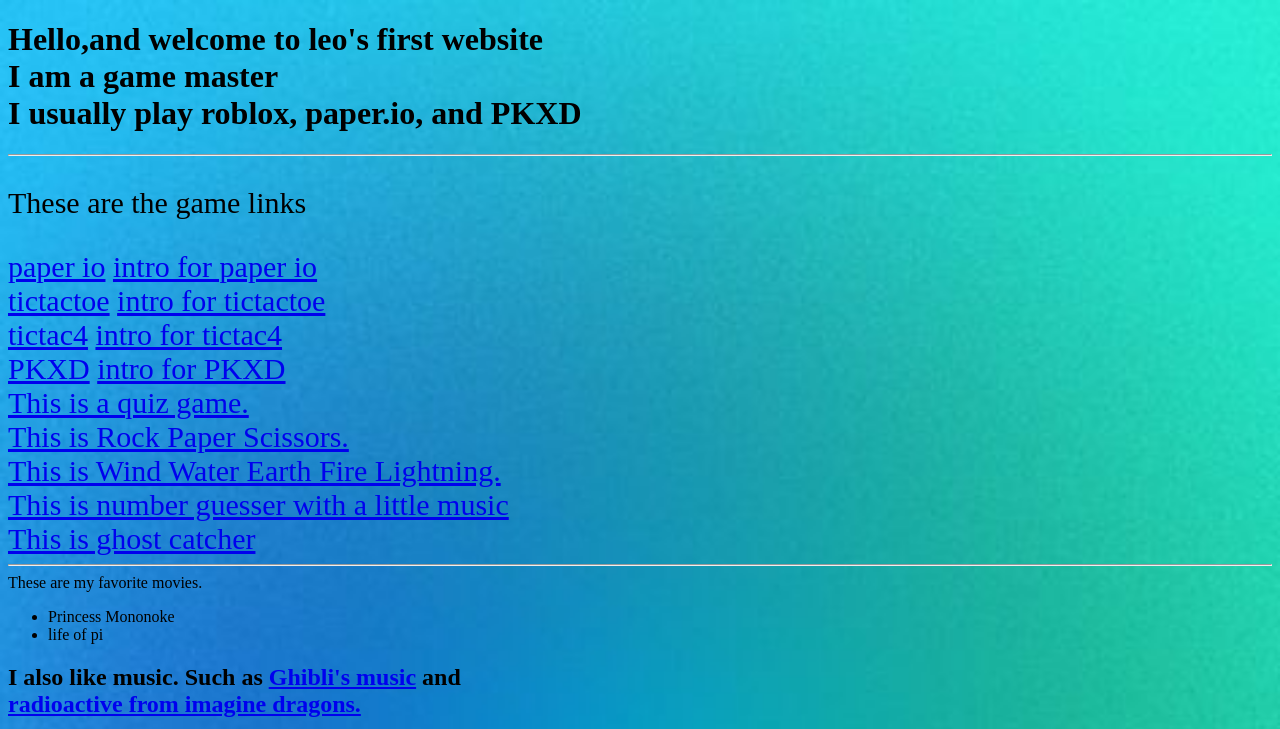
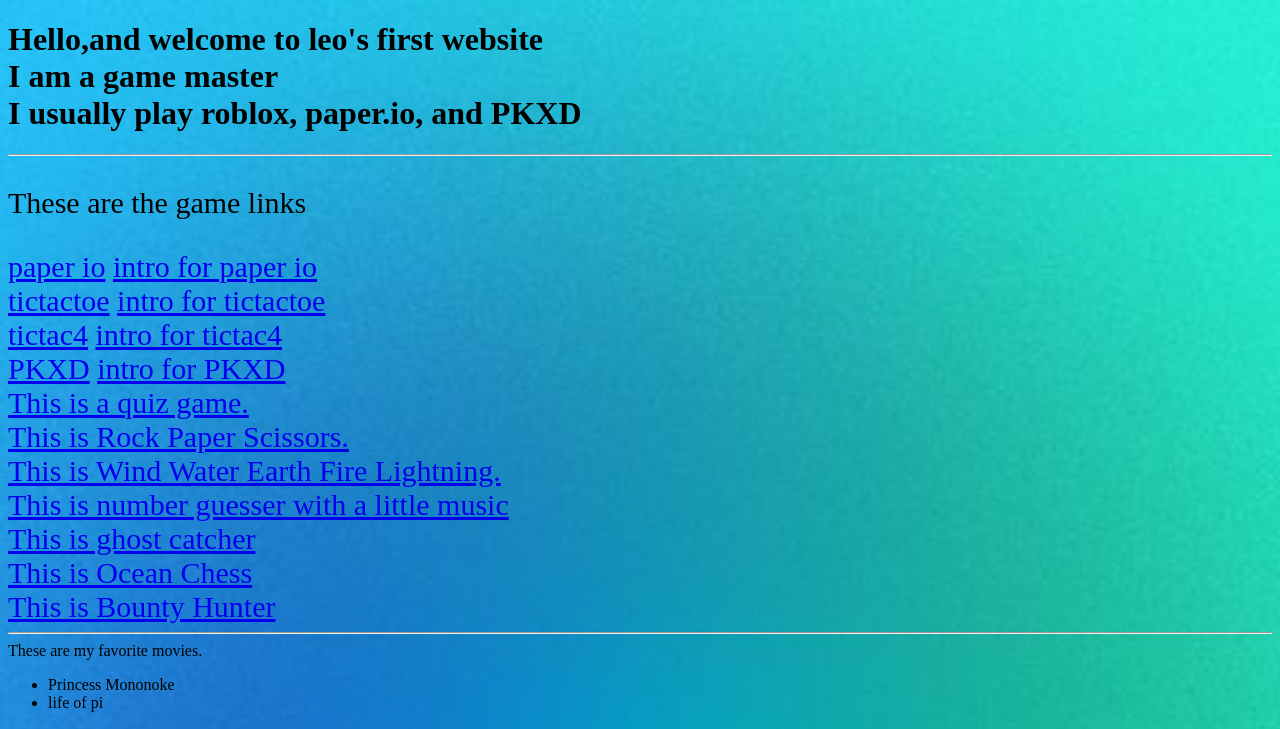
Before and after one commit to leoyuantx/leoyuantx.github.io, a plain HTML site: page index.html in a window 1280 px wide. Shown: the top 729 px of the page. Drawn offline with Linux system fonts and the light colour scheme.

Commit message:
add entry points to chess and hunter

```diff
--- a/index.html
+++ b/index.html
@@ -64,6 +64,10 @@
      <a target="_blank" href="number_guesser/number_guesser.html">This is number guesser with a little music</a>
      <br>
      <a target="_blank" href="ghost_catcher/ghost_catcher.html">This is ghost catcher</a>
+     <br>
+     <a target="_blank" href="ChessButDifferent/Chess.html">This is Ocean Chess</a>
+     <br>
+     <a target="_blank" href="bountyHunter/game.html">This is Bounty Hunter</a>
     </div>
     <hr>
 
```
